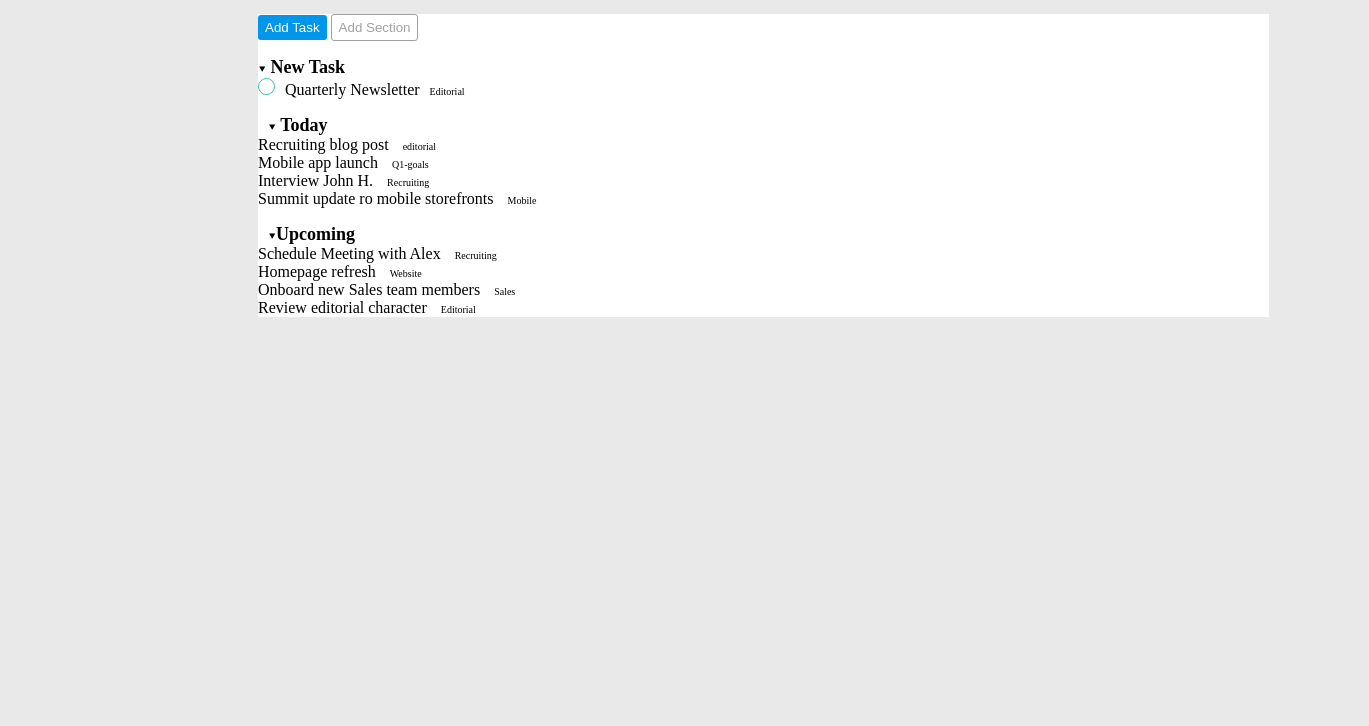
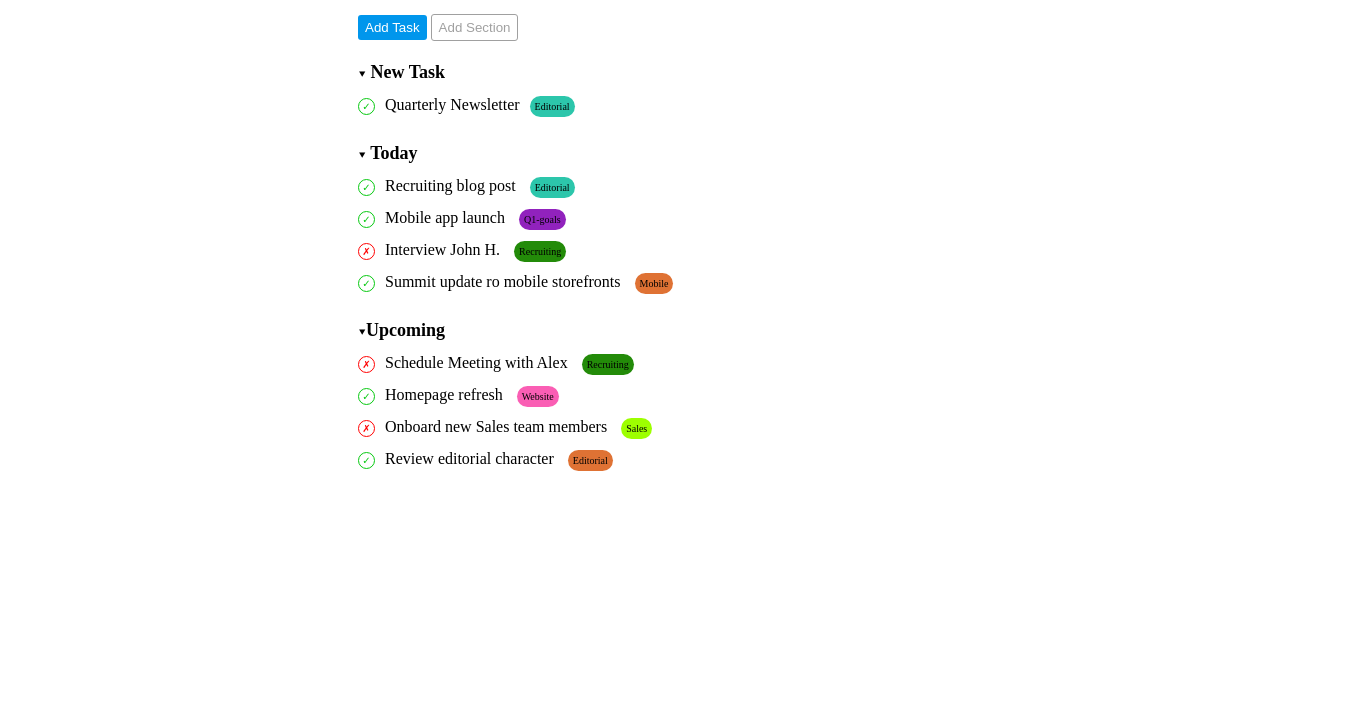
Before and after one commit to SimonProg96/html-css-toboolist, a plain HTML site: page index.html in a window 1280 px wide. Shown: the part 74-800 px from the top of the page, 1369 px wide, since content can reach past the window. Drawn offline with Linux system fonts and the light colour scheme.

Commit message:
Task part 2 and finish

```diff
--- a/css/style.css
+++ b/css/style.css
@@ -1,10 +1,7 @@
 #main-header {
     height: 60px;
-    background-color: #fff;
 }
-body{
-    background-color: #e9e9e9;
-}
+
 
 img {
     vertical-align: middle;
@@ -17,9 +14,7 @@ h1 {
     vertical-align: middle;
 }
 
-.header_2{
-    background-color: #fff;
-}
+
 main.container{
 
 }
@@ -32,8 +27,7 @@ main.container{
 .container_small{
     width: 80%;
     margin: 20px auto;
-    margin-left: 250px;
-    background-color: #fff;
+    margin-left: 350px;
 }
 
 #color-button-task {
@@ -68,6 +62,10 @@ ul {
     padding: 0;
 }
 
+li {
+    line-height: 30px;
+}
+
 li .circle {
     display: inline-block;
     width: 15px;
@@ -81,8 +79,8 @@ li .circle {
 
 li .circle.checked {
     content: '\2713';
-    border: 1px solid #2cc6ab;
-    color: #2cc6ab;
+    border: 1px solid #06c910;
+    color: #06c910;
 }
 
 li .circle.delete {
@@ -100,4 +98,31 @@ li .circle.delete {
 .labels{
     font-size: 10px;
     margin-left: 10px;
+    padding: 5px;
+    border-radius: 50px;
 }
+
+
+.labels.blue{
+    background-color: #2cc6ab;
+}
+
+.labels.purple{
+    background-color: #9122bd;
+}
+
+.labels.green{
+    background-color: #238b09;
+}
+
+.labels.orange{
+    background-color: #df7234;
+}
+
+.labels.pink{
+    background-color: #fa5eb4;
+}
+
+.labels.lightgreen{
+    background-color: #9dff00;
+}
--- a/index.html
+++ b/index.html
@@ -25,21 +25,21 @@
 </header>
         <ul class="task">
             <li class="titles"><strong><span class="symbols">&#11206;</span> New Task</strong></li>
-            <li><span class="circle checked"></span>Quarterly Newsletter<span class="labels">Editorial</span></li>
+            <li><span class="circle checked">&#10003;</span>Quarterly Newsletter<span class="labels blue">Editorial</span></li>
         </ul>
         <ul class="task">
-            <li class="titles"><strong><span class="labels">&#11206;</span> Today</strong></li>
-            <li>Recruiting blog post <span class="labels">editorial</span></li>
-            <li>Mobile app launch <span class="labels">Q1-goals</span></li>
-            <li>Interview John H. <span class="labels">Recruiting</span></li>
-            <li>Summit update ro mobile storefronts <span class="labels">Mobile</span></li>
+            <li class="titles"><strong><span class="symbols">&#11206;</span> Today</strong></li>
+            <li><span class="circle checked">&#10003;</span>Recruiting blog post <span class="labels blue">Editorial</span></li>
+            <li><span class="circle checked">&#10003;</span>Mobile app launch <span class="labels purple">Q1-goals</span></li>
+            <li><span class="circle delete">&#10007;</span>Interview John H. <span class="labels green">Recruiting</span></li>
+            <li><span class="circle checked">&#10003;</span>Summit update ro mobile storefronts <span class="labels orange">Mobile</span></li>
         </ul>
         <ul class="task">
-            <li class="titles"><strong><span class="labels">&#11206;</span>Upcoming</strong></li>
-            <li>Schedule Meeting with Alex <span class="labels">Recruiting</span></li>
-            <li>Homepage refresh <span class="labels">Website</span></li>
-            <li>Onboard new Sales team members <span class="labels">Sales</span></li>
-            <li>Review editorial character <span class="labels">Editorial</span></li>
+            <li class="titles"><strong><span class="symbols">&#11206;</span>Upcoming</strong></li>
+            <li><span class="circle delete">&#10007;</span>Schedule Meeting with Alex <span class="labels green">Recruiting</span></li>
+            <li><span class="circle checked">&#10003;</span>Homepage refresh <span class="labels pink">Website</span></li>
+            <li><span class="circle delete">&#10007;</span>Onboard new Sales team members <span class="labels lightgreen">Sales</span></li>
+            <li><span class="circle checked">&#10003;</span>Review editorial character <span class="labels orange">Editorial</span></li>
         </ul>
     </div>
     </main>
```
